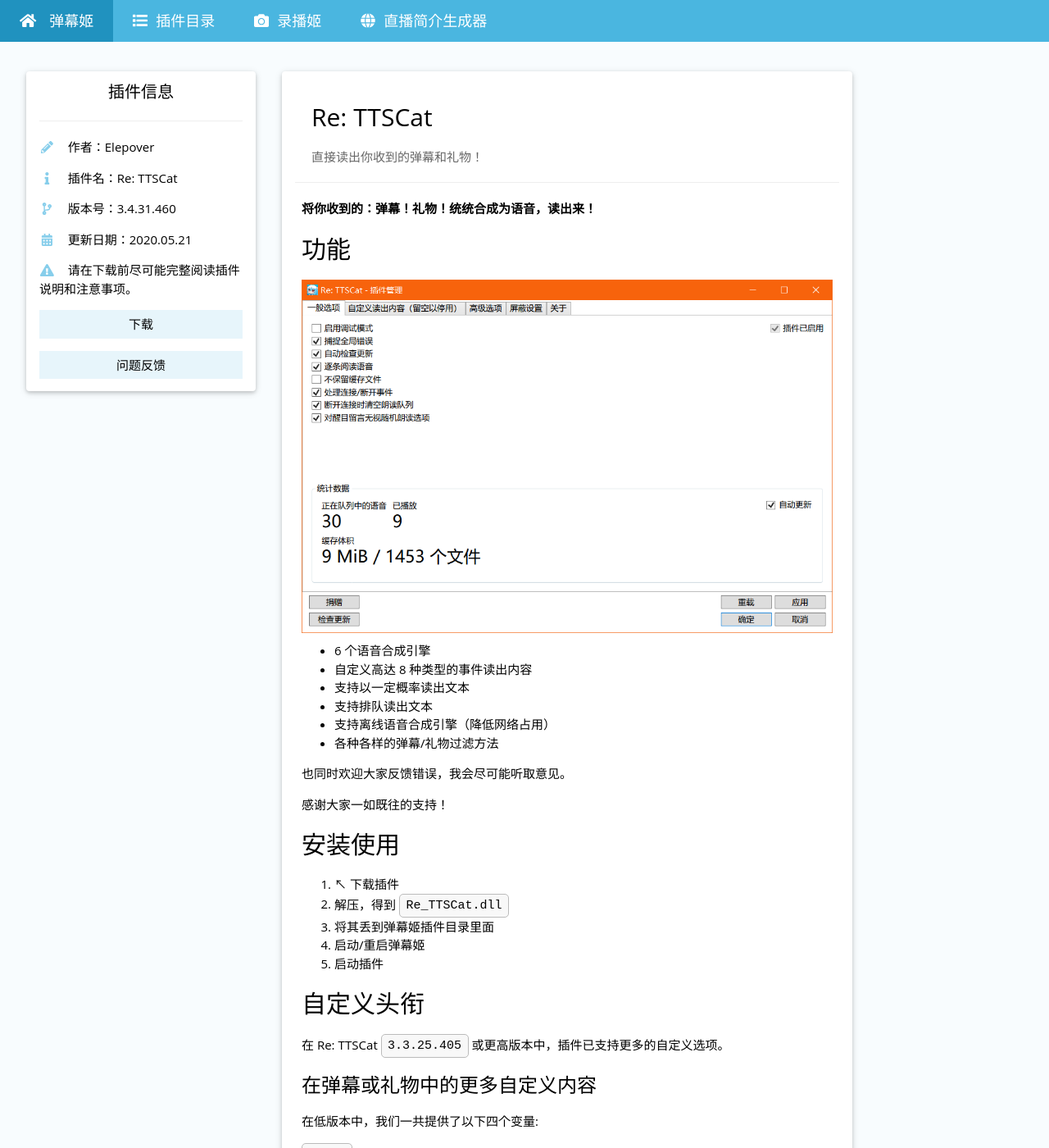
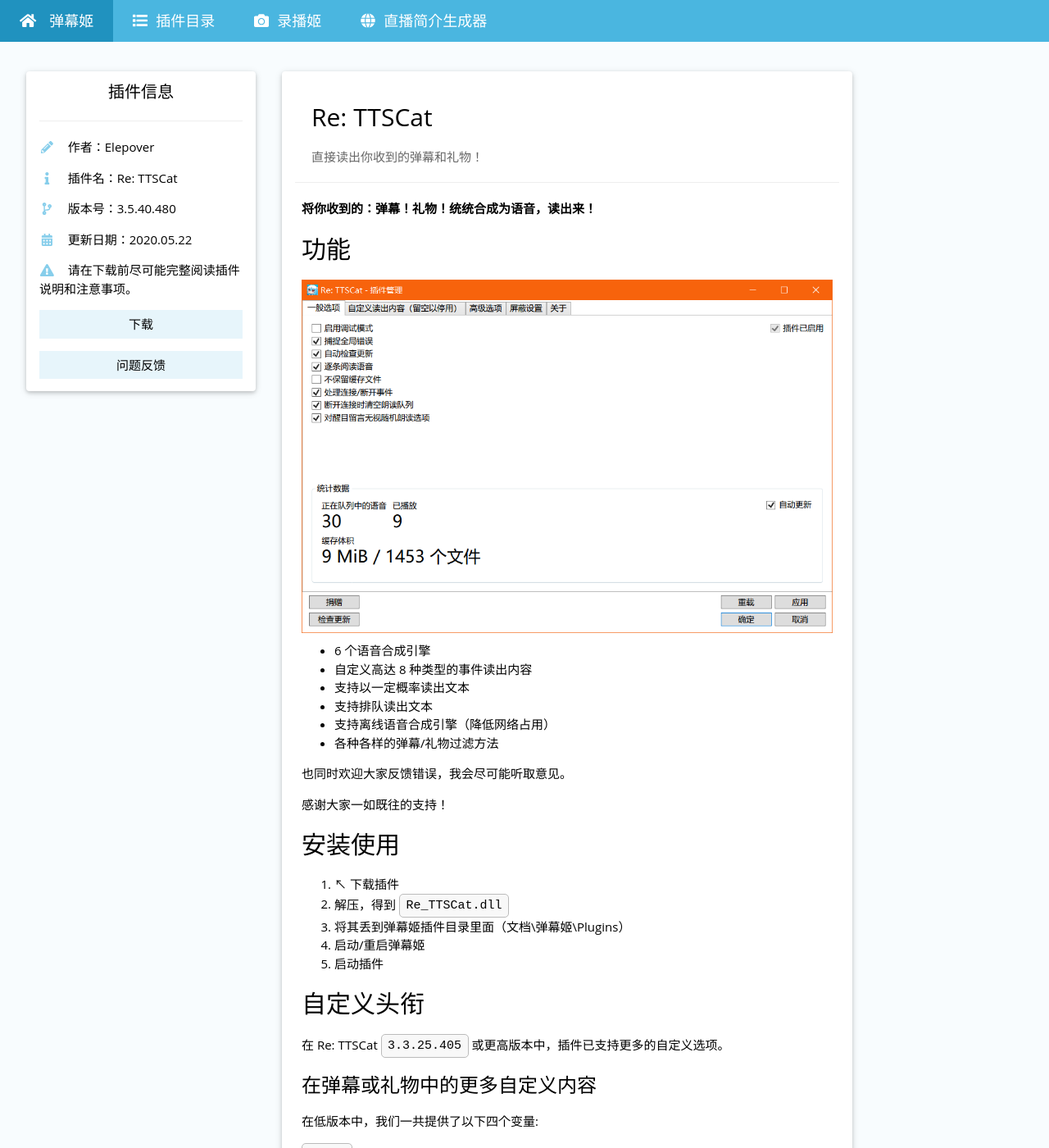
Before and after one commit to Bililive/www.danmuji.org, a Jekyll site: the page built from _plugin/Re-TTSCat.md, in a window 1280 px wide and 1400 px high. Shown: the whole window at 82% size. Built offline with Jekyll 4.4.1, drawn with Linux system fonts in a browser that asks for light colours.

Commit message:
update to 3.5.40.480

```diff
--- a/_plugin/Re-TTSCat.md
+++ b/_plugin/Re-TTSCat.md
@@ -5,13 +5,15 @@ auther: Elepover
 plugin_author: Elepover
 plugin_name: 'Re: TTSCat'
 plugin_desc: 直接读出你收到的弹幕和礼物！
-plugin_version: 3.4.31.460
-plugin_update_datetime: 2020-05-21 20:45:00 +0800
+plugin_version: 3.5.40.480
+plugin_update_datetime: 2020-05-22 11:10:00 +0800
 plugin_update_desc: |-
-  [i] 本版本新增了 7 个功能，另有 9 处修改。
+  [i] 本版本新增了 9 个功能，另有 9 处修改。
   [+] 大幅优化插件内存占用
+  [+] 管理面板美化
   [+] 弹幕姬启动时可自动清理缓存（同时不影响弹幕姬启动速度）
   [+] 全新的捐赠窗口
+  [+] 更改的更新窗口
   [+] 支持自动更新管理窗口的插件状态
   [/] 简化管理面板标签页标题
   [/] 优化稳定性
@@ -56,7 +58,7 @@ plugin_dlnote: 请在下载前尽可能完整阅读插件说明和注意事项
 
 1. ↖ 下载插件
 2. 解压，得到 `Re_TTSCat.dll`
-3. 将其丢到弹幕姬插件目录里面
+3. 将其丢到弹幕姬插件目录里面（文档\弹幕姬\Plugins）
 4. 启动/重启弹幕姬
 5. 启动插件
 
```
Also changed, not shown: 1 other file.
